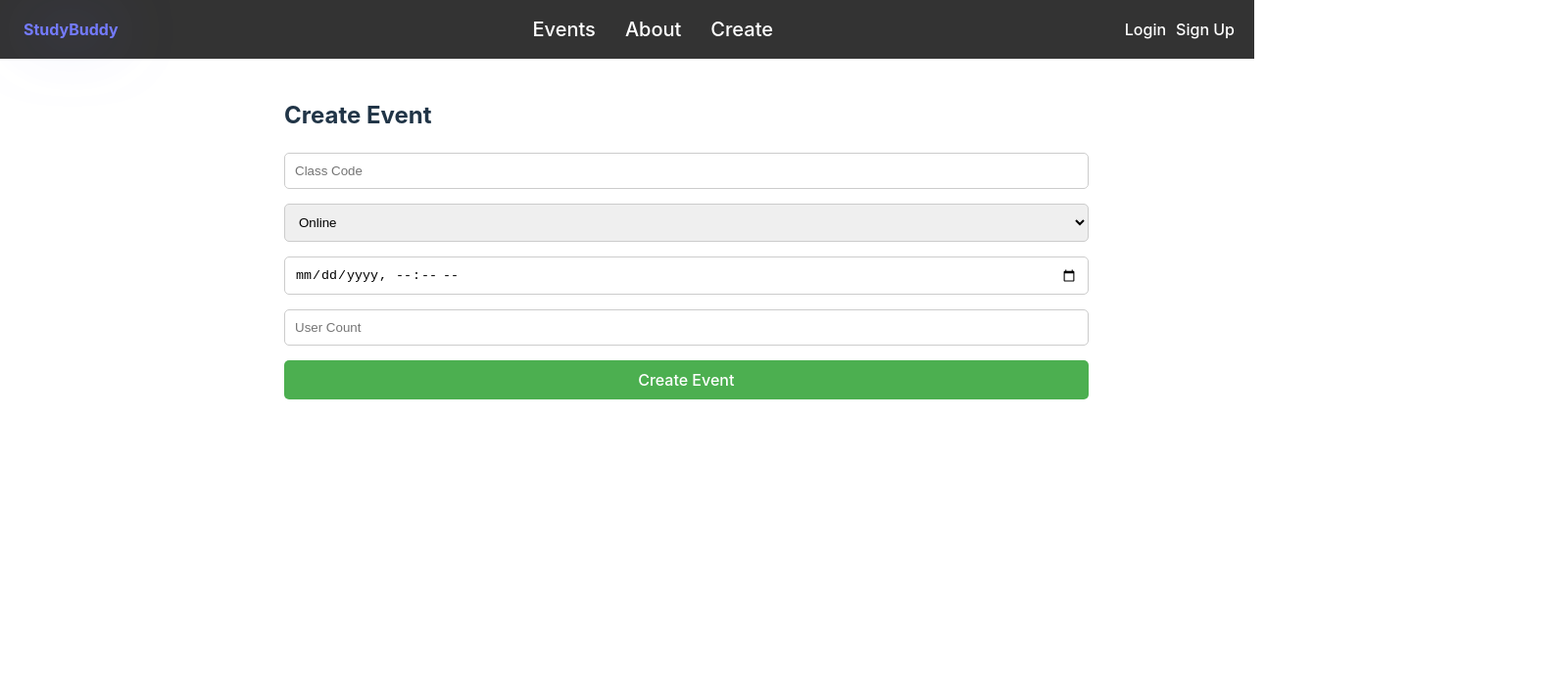
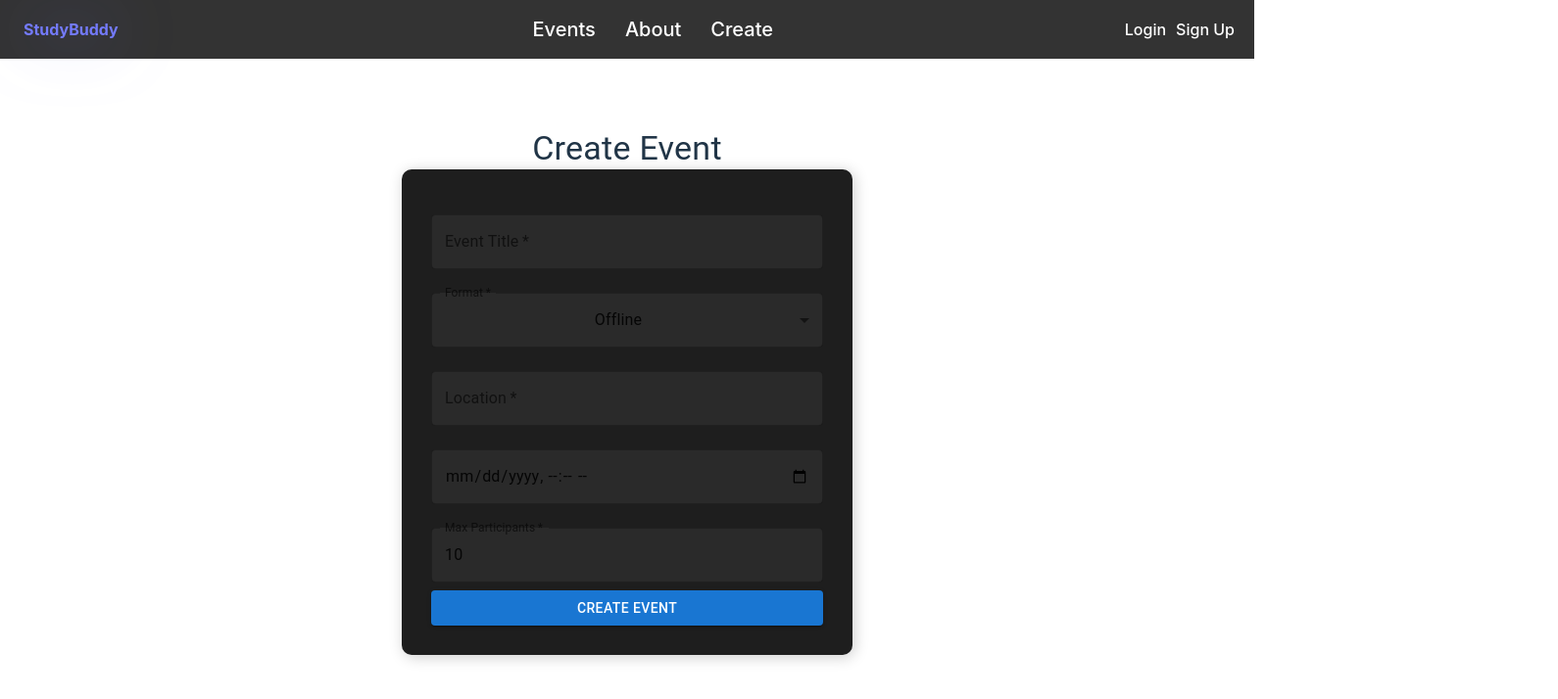
Before and after one commit to Oasis-NEU/sp25-group-18, a React (Vite) app: page /create in a window 1280 px wide. Shown: the top 714 px of the page at 98% size, 1590 px wide, since content can reach past the window. Built offline with nearby package versions, Linux system fonts and the light colour scheme.

Commit message:
Create Events Page Functionality

```diff
--- a/package.json
+++ b/package.json
@@ -17,7 +17,8 @@
     "@supabase/supabase-js": "^2.49.1",
     "react": "^18.3.1",
     "react-dom": "^18.3.1",
-    "react-router-dom": "^7.3.0"
+    "react-router-dom": "^7.3.0",
+    "uuid": "^11.1.0"
   },
   "devDependencies": {
     "@eslint/js": "^9.17.0",
--- a/src/components/CreateEvent/CreatEvent.jsx
+++ /dev/null
@@ -1,75 +0,0 @@
-import React, { useState } from "react";
-import "./CreateEvent.css";
-import "../../index.css";
-
-const CreateEventForm = () => {
-  // Existing state for the other inputs
-  const [classCode, setClassCode] = useState("");
-  const [location, setLocation] = useState("online");
-  const [time, setTime] = useState("");
-  const [userCount, setUserCount] = useState("Attendees");
-
-  // Handle form submission
-  const handleSubmit = (e) => {
-    e.preventDefault();
-    const eventData = {
-      classCode,
-      location,
-      time,
-      userCount,
-    };
-    console.log(eventData); // Handle submission logic
-  };
-
-  // Prevent negative user count
-  const handleUserCountChange = (e) => {
-    const value = Number(e.target.value);
-    // Only update if the value is non-negative
-    if (value >= 0) {
-      setUserCount(value);
-    }
-  };
-
-  return (
-    <div className="main-container">
-      <div className="create-event-form">
-        <h2 className="Create-Events">Create Event</h2>
-        <form onSubmit={handleSubmit}>
-          {/* Class Code */}
-          <input
-            type="text"
-            placeholder="Class Code"
-            value={classCode}
-            onChange={(e) => setClassCode(e.target.value.toUpperCase())} // Convert to uppercase
-          />
-          {/* Location */}
-          <select
-            value={location}
-            onChange={(e) => setLocation(e.target.value)}
-          >
-            <option value="online">Online</option>
-            <option value="zoom">Zoom</option>
-          </select>
-          {/* Event Time */}
-          <input
-            type="datetime-local"
-            value={time}
-            onChange={(e) => setTime(e.target.value)}
-          />
-          {/* User Count */}
-          <input
-            type="number"
-            value={userCount}
-            onChange={handleUserCountChange} // Custom handler for input change
-            min="0" // Prevent negative numbers
-            placeholder="User Count"
-          />
-          {/* Submit Button */}
-          <button type="submit">Create Event</button>
-        </form>
-      </div>
-    </div>
-  );
-};
-
-export default CreateEventForm;
--- a/src/components/CreateEvent/CreateEvent.css
+++ /dev/null
@@ -1,54 +0,0 @@
-/* Sidebar */
-.sidebar {
-  position: fixed;
-  left: 0;
-  width: 250px;
-  background: #e0e0e0;
-  padding: 20px;
-  box-shadow: 2px 0 10px rgba(0, 0, 0, 0.1);
-  display: flex;
-  flex-direction: column;
-  height: 100%;
-}
-
-/* CreateEvent Form Styling */
-.create-event-form {
-  margin-left: 270px; /* This will push the form right of the sidebar */
-  padding: 20px;
-  display: flex;
-  flex-direction: column;
-  align-items: flex-start; /* Aligns items to the left */
-  width: 100%;
-}
-
-.create-event-form h2 {
-  font-size: 24px;
-  margin-bottom: 20px;
-}
-
-.create-event-form input,
-.create-event-form select,
-.create-event-form button {
-  width: 100%;
-  padding: 10px;
-  margin-bottom: 15px;
-  border-radius: 5px;
-  border: 1px solid #ccc;
-  box-sizing: border-box;
-}
-
-.create-event-form input[type="number"]:invalid {
-  border-color: red; /* Highlight negative values with red border */
-}
-
-.create-event-form button {
-  background-color: #4caf50;
-  color: white;
-  border: none;
-  cursor: pointer;
-  font-size: 16px;
-}
-
-.create-event-form button:hover {
-  background-color: #45a049;
-}
--- /dev/null
+++ b/src/components/CreateEvent/CreateEvent.jsx
@@ -0,0 +1,173 @@
+import React, { useState } from "react";
+import supabase from "../../supabaseClient";
+import { TextField, Button, MenuItem, Container, Box, Typography } from "@mui/material";
+import { v4 as uuidv4 } from "uuid";
+import styles from "./CreateEvent.module.css";
+
+const CreateEvent = () => {
+  const [eventData, setEventData] = useState({
+    title: "",
+    format: "offline",
+    location: "",
+    meeting_link: "",
+    time: "",
+    max_participants: "10",
+  });
+
+  const handleChange = (e) => {
+    const { name, value } = e.target;
+    setEventData((prev) => ({
+      ...prev,
+      [name]: value,
+    }));
+  };
+
+  const handleSubmit = async (e) => {
+    e.preventDefault();
+
+    if (!eventData.title.trim()) {
+      alert("Please enter an event title.");
+      return;
+    }
+    if (!eventData.time) {
+      alert("Please enter a valid date and time.");
+      return;
+    }
+    if (eventData.format === "offline" && !eventData.location.trim()) {
+      alert("Please enter a location for offline events.");
+      return;
+    }
+    if (eventData.format === "online" && !eventData.meeting_link.trim()) {
+      alert("Please enter a valid meeting link for online events.");
+      return;
+    }
+    if (parseInt(eventData.max_participants) <= 0) {
+      alert("Max participants must be at least 1.");
+      return;
+    }
+
+    const newEvent = {
+      id: uuidv4(),
+      title: eventData.title,
+      format: eventData.format,
+      location: eventData.format === "offline" ? eventData.location : null,
+      meeting_link: eventData.format === "online" ? eventData.meeting_link : null,
+      time: eventData.time ? new Date(eventData.time).toISOString() : null,
+      max_participants: parseInt(eventData.max_participants) || 10,
+      created_at: new Date().toISOString(),
+    };
+
+    const { data, error } = await supabase.from("studysessions").insert([newEvent]);
+
+    if (error) {
+      console.error("Error creating event:", error);
+      alert("Failed to create event. Please try again.");
+    } else {
+      console.log("Event created:", data);
+      alert("Event created successfully!");
+
+      setEventData({
+        title: "",
+        format: "offline",
+        location: "",
+        meeting_link: "",
+        time: "",
+        max_participants: "10",
+      });
+    }
+  };
+
+  return (
+    <Container maxWidth="sm" className={styles.container}>
+      <Typography variant="h4" className={styles.title} align="center">
+        Create Event
+      </Typography>
+
+      <Box className={styles.formBox}>
+        <form onSubmit={handleSubmit}>
+          <TextField
+            label="Event Title"
+            name="title"
+            value={eventData.title}
+            onChange={handleChange}
+            fullWidth
+            required
+            margin="normal"
+            className={styles.input}
+          />
+
+          <TextField
+            select
+            label="Format"
+            name="format"
+            value={eventData.format}
+            onChange={handleChange}
+            fullWidth
+            required
+            margin="normal"
+            className={styles.input}
+          >
+            <MenuItem value="offline">Offline</MenuItem>
+            <MenuItem value="online">Online</MenuItem>
+          </TextField>
+
+          {eventData.format === "offline" && (
+            <TextField
+              label="Location"
+              name="location"
+              value={eventData.location}
+              onChange={handleChange}
+              fullWidth
+              required
+              margin="normal"
+              className={styles.input}
+            />
+          )}
+
+          {eventData.format === "online" && (
+            <TextField
+              label="Meeting Link"
+              name="meeting_link"
+              value={eventData.meeting_link}
+              onChange={handleChange}
+              fullWidth
+              required
+              margin="normal"
+              className={styles.input}
+            />
+          )}
+
+          <TextField
+            type="datetime-local"
+            name="time"
+            value={eventData.time}
+            onChange={handleChange}
+            fullWidth
+            required
+            margin="normal"
+            className={styles.input}
+          />
+
+          <TextField
+            type="number"
+            label="Max Participants"
+            name="max_participants"
+            value={eventData.max_participants}
+            onChange={handleChange}
+            fullWidth
+            required
+            margin="normal"
+            inputProps={{ min: 1 }}
+            className={styles.input}
+          />
+
+          <Button type="submit" variant="contained" color="primary" fullWidth className={styles.button}>
+            Create Event
+          </Button>
+        </form>
+      </Box>
+    </Container>
+  );
+};
+
+export default CreateEvent;
--- /dev/null
+++ b/src/components/CreateEvent/CreateEvent.module.css
@@ -0,0 +1,35 @@
+.container {
+  display: flex;
+  flex-direction: column;
+  align-items: center;
+  justify-content: center;
+  min-height: 100vh;
+  text-align: center;
+}
+
+.title {
+  font-size: 32px;
+  font-weight: bold;
+  margin-bottom: 20px;
+}
+
+.formBox {
+  background: #1e1e1e;
+  padding: 30px;
+  border-radius: 10px;
+  box-shadow: 2px 2px 15px rgba(0, 0, 0, 0.2);
+  width: 100%;
+  max-width: 400px;
+}
+
+.input {
+  background-color: #2a2a2a;
+  border-radius: 5px;
+}
+
+.button {
+  margin-top: 20px;
+  padding: 10px;
+  font-size: 16px;
+  font-weight: bold;
+}
--- a/src/components/SessionCard/SessionCard.jsx
+++ b/src/components/SessionCard/SessionCard.jsx
@@ -1,10 +1,10 @@
 import React from 'react';
 import styles from './SessionCard.module.css';
 import { Button, Card, CardContent, Typography, Chip } from '@mui/material';
-import { AccessTime as TimeIcon, LocationOn as LocationIcon, PeopleAlt as PeopleIcon } from '@mui/icons-material';
+import { AccessTime as TimeIcon, LocationOn as LocationIcon, PeopleAlt as PeopleIcon, Link as LinkIcon } from '@mui/icons-material';
 
 const SessionCard = ({ session, onJoin }) => {
-  let formattedTime = "Time is not right";
+  let formattedTime = "Time not specified";
   if (session.time) {
     try {
       formattedTime = new Intl.DateTimeFormat('en-US', {
@@ -14,7 +14,7 @@ const SessionCard = ({ session, onJoin }) => {
         minute: '2-digit'
       }).format(new Date(session.time));
     } catch (error) {
-      console.error("Wrong format", error);
+      console.error("Error formatting time:", error);
     }
   }
 
@@ -25,16 +25,28 @@ const SessionCard = ({ session, onJoin }) => {
           <Typography variant="h6" className={styles.title}>
             {session.title}
           </Typography>
-          <Chip label={session.subject} size="small" color="primary" />
+          <Chip label={session.format === "online" ? "Online" : "Offline"} size="small" color="primary" />
         </div>
 
+        {/* Time */}
         <div className={styles.details}>
           <Typography variant="body2" className={styles.detailItem}>
             <TimeIcon fontSize="small" /> {formattedTime}
           </Typography>
-          <Typography variant="body2" className={styles.detailItem}>
-            <LocationIcon fontSize="small" /> {session.location || "No Place"}
-          </Typography>
+
+          {/* Show location if offline, meeting link if online */}
+          {session.format === "offline" ? (
+            <Typography variant="body2" className={styles.detailItem}>
+              <LocationIcon fontSize="small" /> {session.location || "Location not specified"}
+            </Typography>
+          ) : (
+            <Typography variant="body2" className={styles.detailItem}>
+              <LinkIcon fontSize="small" />
+              <a href={session.meeting_link} target="_blank" rel="noopener noreferrer">
+                Join Meeting
+              </a>
+            </Typography>
+          )}
         </div>
 
         <div className={styles.footer}>
@@ -46,9 +58,9 @@ const SessionCard = ({ session, onJoin }) => {
             color="primary"
             size="small"
             onClick={() => onJoin(session.id)}
-            disabled={session.participants?.length >= session.maxParticipants}
+            disabled={session.participants?.length >= session.max_participants}
           >
-            {session.participants?.length >= session.maxParticipants ? "Full" : "Join"}
+            {session.participants?.length >= session.max_participants ? "Full" : "Join"}
           </Button>
         </div>
       </CardContent>
--- a/src/pages/Create/Create.jsx
+++ b/src/pages/Create/Create.jsx
@@ -1,3 +1,3 @@
-import Create from "../../components/CreateEvent/CreatEvent";
+import CreateEvent from "../../components/CreateEvent/CreateEvent";
 
-export default Create;
+export default CreateEvent;
```
Also changed, not shown: src/pages/Events/Events.jsx (+7 -7 lines), 1 other file (tests, documents, lock files or other folders).
